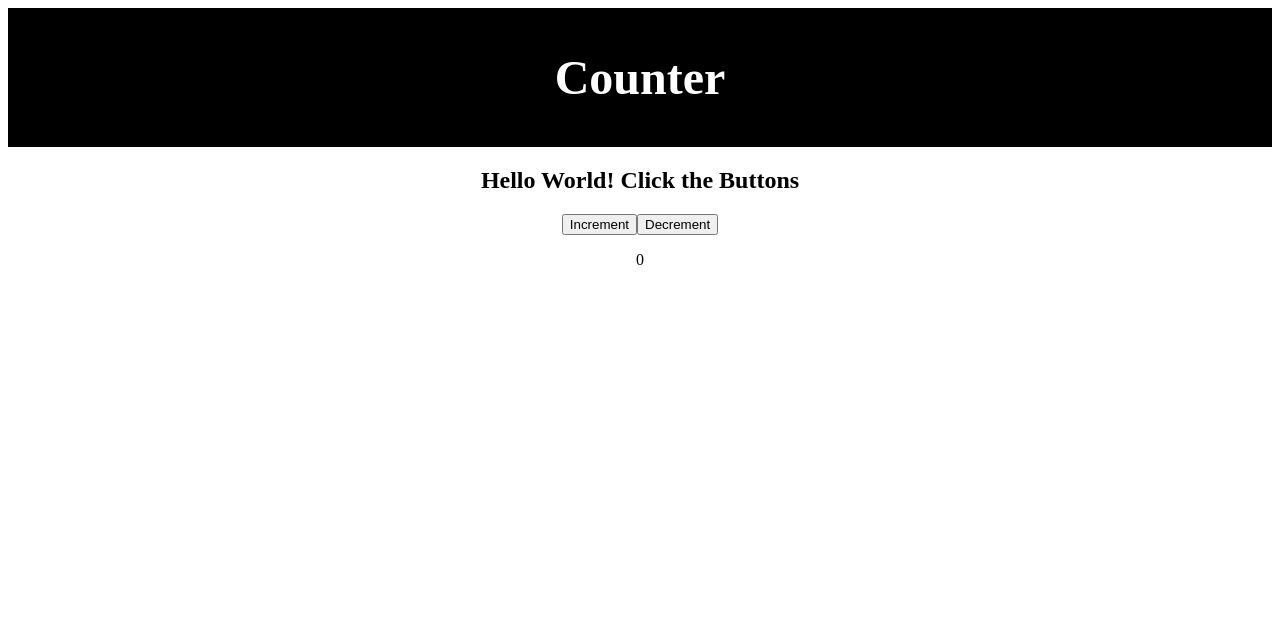
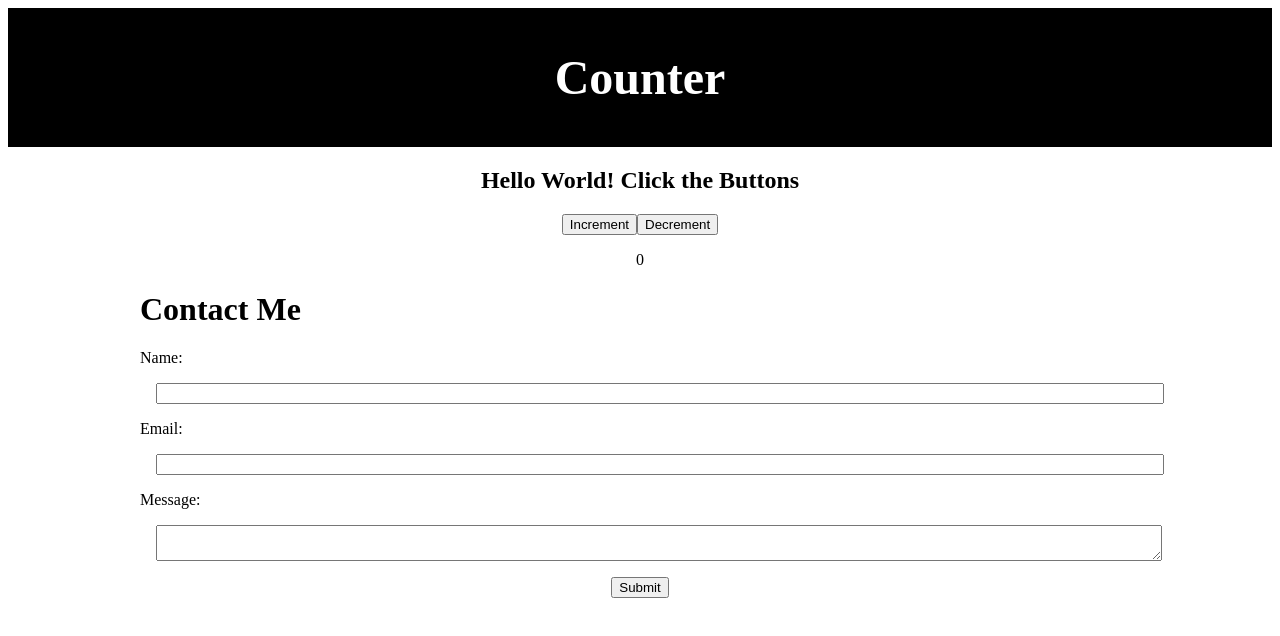
Before and after one commit to locb65/Learning_VueJS, a Vue app in the folder vue-learning-project/: page / in a window 1280 px wide. Shown: the top 636 px of the page. Built offline with nearby package versions, Linux system fonts and the light colour scheme.

Commit message:
added a form component and created a readme template

```diff
--- a/vue-learning-project/src/App.vue
+++ b/vue-learning-project/src/App.vue
@@ -4,13 +4,15 @@
 import HelloWorld from './components/HelloWorld.vue';
 import Button from './components/Button.vue';
 import Header from './components/Header.vue';
+import ContactMe from './components/ContactMe.vue';
 // exports the App component and all components used in app to the Index.html
 export default {
   name: 'App',
   components: {
     HelloWorld,
     Button,
-    Header
+    Header,
+    ContactMe
   },
   // methods to be exported
   methods: {
@@ -52,4 +54,7 @@ export default {
     </div>
     <p class="count-tracker">{{ count }}</p>
   </div>
+  <div>
+    <ContactMe class="contact-form"/>
+  </div>
 </template>
--- a/vue-learning-project/src/assets/app.css
+++ b/vue-learning-project/src/assets/app.css
@@ -4,8 +4,32 @@
 .intro {
     display: flex;
     justify-content: center;
+    align-items: center;
 }
 
+
+.name-input,
+.message-input,
+.email-input,
+.form-button {
+    display: flex;
+    justify-content: center;
+    flex-direction: column;
+    align-items: center;
+    margin: 1rem;
+
+}
+.name-input,
+.message-input,
+.email-input {
+    width: 100%
+}
+
+.form-container {
+    max-width: 90%;
+    margin: auto;
+    max-width: 1000px;
+}
 .counter-header {
     background-color: #000000;
     color: #fff;
--- /dev/null
+++ b/vue-learning-project/src/components/ContactMe.vue
@@ -0,0 +1,29 @@
+<script>
+import Button from './Button.vue';
+export default {
+    name: "ContactForm",
+    components: {
+        Button,
+    }
+}
+</script>
+<template>
+    <form class="form-container">
+        <h1> Contact Me</h1>
+        <div>
+            <label for="name">Name:</label>
+            <input  class="name-input" type="text" name="name">
+        </div>
+        <div>
+            <label for="email">Email:</label>
+            <input class="email-input" type="email" name="email">
+        </div>
+        <div>
+            <label for="message">Message:</label>
+            <textarea class="message-input" name="message"></textarea>
+        </div>
+        <div class="form-button">
+            <Button type="submit">Submit</Button>
+        </div>
+    </form>
+</template>
```
Also changed, not shown: 1 other file (tests, documents, lock files or other folders).
